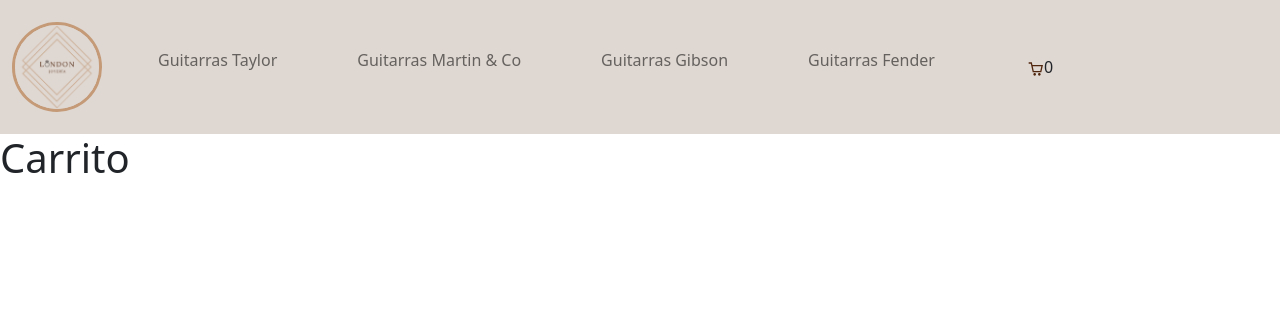
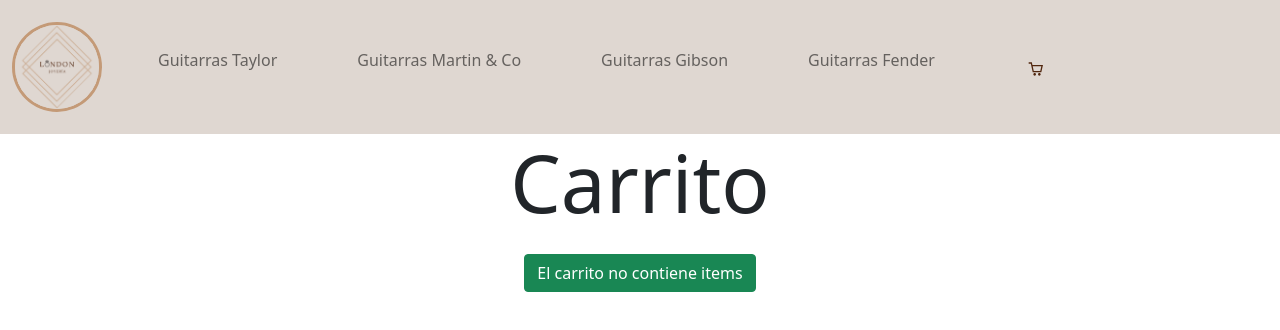
Before and after one commit to melody-rabinovich/reactapp, a React (Create React App) app: page /cart in a window 1280 px wide. Shown: the top 330 px of the page. Built offline with nearby package versions, Linux system fonts and the light colour scheme.

Commit message:
desafío 11

```diff
--- a/src/App.js
+++ b/src/App.js
@@ -14,7 +14,6 @@ function App() {
 
   return (
     <>
-    {/* creo que esto es CartContext.Provider */}
       <CartContextProvider>
         <Router>
           <NavBar />
@@ -48,7 +47,7 @@ function App() {
               />
             </Route>
 
-            <Route exact path="/cart">
+            <Route path="/cart">
               <Cart />
             </Route>
           </Switch>
--- a/src/components/Cart.js
+++ b/src/components/Cart.js
@@ -1,10 +1,80 @@
 import React from "react";
+import { useCartContext } from "./CartContext";
+import "bootstrap/dist/css/bootstrap.min.css";
+import { Link } from "react-router-dom";
+import { Button, Container, ListGroup } from "react-bootstrap";
 
 const Cart = () => {
+  const { cartList, clearCart, removeItem } = useCartContext();
+  console.log(cartList);
+
   return (
-    <div>
-      <h1>Carrito</h1>
+    <>
+      <div className="container text-center">
+      <h1 className="display-1">Carrito</h1>
+      {cartList.length > 0 ? (
+        <>
+          <div className="accordion">
+            {cartList.map((item) => {
+              return (
+                <div className="accordion-item" key={item.item.id}>
+                  <h2 className="accordion-header">
+                    <button
+                      className="accordion-button"
+                      type="button"
+                      data-bs-toggle="collapse"
+                      data-bs-target="#collapseOne"
+                      aria-expanded="true"
+                      aria-controls="collapseOne"
+                    >
+                      {item.item.title}
+                    </button>
+                  </h2>
+                  <div
+                    id="collapseOne"
+                    class="accordion-collapse collapse"
+                    aria-labelledby="headingOne"
+                    data-bs-parent="#accordionExample"
+                  >
+                    <div class="accordion-body">
+                      <button
+                        className="btn bg-danger"
+                        onClick={() => removeItem(item.item.id)}
+                      >
+                        Eliminar producto del carrito
+                      </button>
+
+                      <h3>Precio: $ {item.item.price} </h3>
+                      <h3>Descripción: {item.item.description} </h3>
+                      <img
+                        src={item.item.pictureUrl}
+                        className="card-img-top p-1 m-auto"
+                        style={{ height: "32rem", width: "18rem" }}
+                        alt="..."
+                      />
+                    </div>
+                  </div>
+                </div>
+              );
+            })}
+          </div>
+          <button
+            className="btn bg-warning my-3"
+            //cuando se clickea se ejecuta una funcion que llama a "removeItem" con parametro el id del item a remover
+            onClick={clearCart}
+          >
+            Vaciar Carrito
+          </button>
+        </>
+      ) : (
+        <Link to="/">
+          <button className="btn btn-success my-3">
+            El carrito no contiene items
+          </button>
+        </Link>
+      )}
     </div>
+    </>
   );
 };
 
--- a/src/components/CartContext.js
+++ b/src/components/CartContext.js
@@ -1,40 +1,55 @@
 import { createContext, useContext, useState } from "react";
 
-const CartContext = createContext();
+export const CartContext = createContext([]);
+
 export const useCartContext = () => useContext(CartContext);
 
 export const CartContextProvider = ({ children }) => {
-    const [cart, setCart] = useState([]);
+    const [cartList, setCartList] = useState([]);
+    console.log(cartList);
+    const agregarItem = (item, quantity) => {
+        if (isInCart(item.id)) {
+          const updateQty = [...cartList];
 
-    const addItem = (item, quantity) => {
-        if (isInCart(item.id)) {
-            const updateQty = [...cart];
           updateQty.map((element) => {
             if (element.item.id === item.id) {
               element.quantity += quantity;
             }
           });
-              setCart(updateQty);
+          setCartList(updateQty);
+          window.sessionStorage.setItem("cart", JSON.stringify(updateQty));
         } else {
-              setCart([...cart, { item, quantity }]);
+          const carro = [...cartList, { item, quantity }];
+          setCartList(carro);
+          window.sessionStorage.setItem("cart", JSON.stringify(carro));
         }
       };
 
-        const isInCart = (id) => {
-            cart.find((element) => element.item.id === id);
+      const isInCart = (id) => cartList.find((element) => element.item.id === id);
+
+      const clearCart = () => setCartList([]);
+
+      const removeItem = (id) => {
+        const cartFilter = cartList.filter((element) => element.item.id !== id);
+        setCartList(cartFilter);
       };
 
-        const clearCart = () => setCart([]);
-
-        const removeItem = (id) => {
-            const cartFilter = cart.filter((element) => element.item.id !== id);
-            setCart(cartFilter);
-          };
-
-          console.log("carrito", cart);
+      const cartProducts = cartList.reduce(
+        (acc, product) => (acc += product.quantity),
+        0
+      );
 
       return (
-    <CartContext.Provider value={{ cart, addItem, clearCart, removeItem }}>
+        <CartContext.Provider
+          value={{
+            cartList,
+            agregarItem,
+            setCartList,
+            clearCart,
+            removeItem,
+            cartProducts,
+          }}
+        >
           {children}
         </CartContext.Provider>
       );
--- a/src/components/CartWidget.js
+++ b/src/components/CartWidget.js
@@ -2,18 +2,26 @@ import React from "react";
 import 'bootstrap/dist/css/bootstrap.min.css';
 import 'bootstrap/dist/js/bootstrap.bundle';
 import { CgShoppingCart } from "react-icons/cg";
-import './css/NavBar.css'
+import './css/NavBar.css';
+import { useCartContext } from "./CartContext";
 
-const CartWidget = (props) => {
-  const { number } = props;
-  return (
+const CartWidget = () => {
+  const { cartProducts } = useCartContext();
+
+  return(
     <>
-      <button className="btn">
-        <CgShoppingCart className="icon" />
-        {number}
-      </button>
-    </>
-  );
+  <button className="btn">
+    <CgShoppingCart className="icon" />
+    &nbsp;
+    {cartProducts > 0 ? (
+      <span className="badge bg-secondary">{cartProducts}</span>
+    ) : (
+      ""
+    )}
+  </button>
+  </>
+  )
+
 };
 
 export default CartWidget;
--- a/src/components/Item.js
+++ b/src/components/Item.js
@@ -6,7 +6,7 @@ import './css/Item.css'
 
 
 const Item = (props) => {
-  const { id, title, description, price, pictureUrl, selectItem } = props;
+  const { id, title, description, price, pictureUrl } = props;
 
   return (
     <div className="col col-md-6 col-lg-3 m-auto">
@@ -35,7 +35,7 @@ const Item = (props) => {
           </li> */}
         </ul>
         <div className="card-body">
-          <Link exact to={`/item/${id}`} className=" btn btnItems">
+          <Link to={`/item/${id}`} className=" btn btnItems">
             ver mas
           </Link>
         </div>
--- a/src/components/ItemCount.js
+++ b/src/components/ItemCount.js
@@ -3,9 +3,8 @@ import "bootstrap/dist/css/bootstrap.min.css";
 
 const ItemCount = (props) => {
 
-    const { stock, initial, cartItems, setCartItems, onAdd } = props;
-
-    const [count , setCount] = useState(parseInt(initial));
+    const { stock, initial, onAdd } = props;
+    const [count, setCount] = useState(parseInt(initial));
 
     const restarCount = () => {
         if (count >= 1){
--- a/src/components/ItemDetail.js
+++ b/src/components/ItemDetail.js
@@ -8,20 +8,23 @@ import { useCartContext } from "./CartContext";
 
 export const ItemDetail = (item) => {
 
-  const { id, title, description, price, stock, pictureUrl } = item;
-  const { addItem } = useCartContext();
+  const { id, title, description, price, stock, pictureUrl } = item.item;
+  const { cartList, agregarItem } = useCartContext();
+
+  console.log(cartList);
+
   const history = useHistory();
 
-  const [cartItems, setCartItems] = useState(null);
-
-  const onAdd = (qty) => {
-    addItem(item, qty);
-    setCartItems(item);
+  const onAdd = (cant) => {
+    console.log(cant);
+    agregarItem(item.item, cant);
   };
 
   const closeDetail = () => history.goBack();
 
   return (
+    <>
+    {(id, title, description, price, stock, pictureUrl) ? (
     <div className="row">
       <div
         id={id}
@@ -43,29 +46,17 @@ export const ItemDetail = (item) => {
             <strong>${price}</strong>
           </li>
           <li className="list-group-item">
-              {cartItems ? (
+                {cartList.length > 0 ? (
                   <>
-                  <ItemCount
-                    onAdd={onAdd}
-                    stock={stock}
-                    initial="1"
-                    cartItems={cartItems}
-                    setCartItems={setCartItems}
-                  />
-                  <Link exact to="/cart">
-                    <button className="btn btnCount">
-                      Finalizar compra
+                    <ItemCount onAdd={onAdd} stock={stock} initial="1" />
+                    <Link to="/cart">
+                      <button className="btn btnCount my-3">
+                        finalizar compra
                       </button>
                     </Link>
                   </>
                 ) : (
-                <ItemCount
-                  onAdd={onAdd}
-                  stock={stock}
-                  initial="1"
-                  cartItems={cartItems}
-                  setCartItems={setCartItems}
-                />
+                  <ItemCount onAdd={onAdd} stock={stock} initial="1" />
                 )}
             </li>
         </ul>
@@ -76,6 +67,10 @@ export const ItemDetail = (item) => {
         </div>
       </div>
     </div>
+     ) : (
+      <h1> </h1>
+    )}
+  </>
 );
 };
 
--- a/src/components/NavBar.js
+++ b/src/components/NavBar.js
@@ -8,9 +8,10 @@ function NavBar() {
 
     <nav className="navbar navbar-expand-lg navbar-light">
       <div className="container-fluid">
-      <Link className="navbar-brand d-flex" exact to="/">
-          <img src={logo192} className="logoNav" alt="logoReact"></img>
+        <Link className="navbar-brand d-flex" exact to="/">
+            <img src={logo192} className="logoNav" alt="logoReact"></img>
         </Link>
+
         <button
           className="navbar-toggler"
           type="button"
@@ -48,9 +49,9 @@ function NavBar() {
               </Link>
             </li>
             <li className="nav-item">
-              <Link className="nav-link" exact to="/cart">
-                  <CartWidget number="0" />
-              </Link>
+              <a className="nav-link" href="# ">
+                <CartWidget />
+              </a>
             </li>
           </ul>
         </div>
```
Also changed, not shown: src/components/ItemDetailContainer.js (+8 -13 lines). Lines whose indentation alone changed are shown as unchanged.
